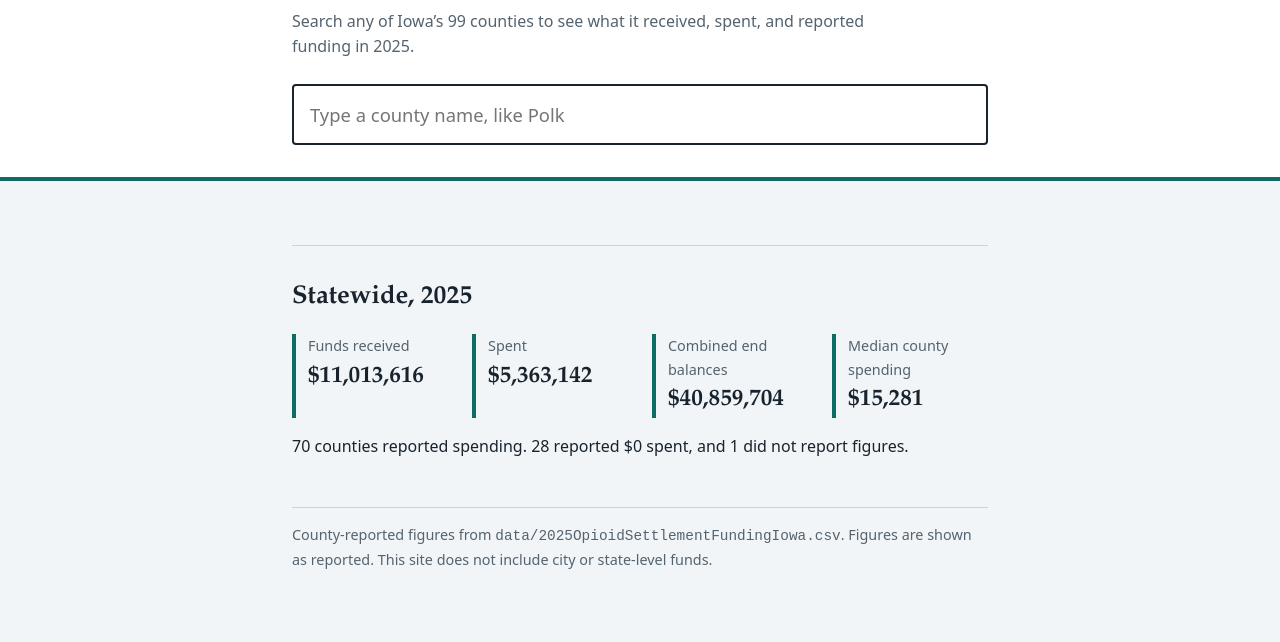
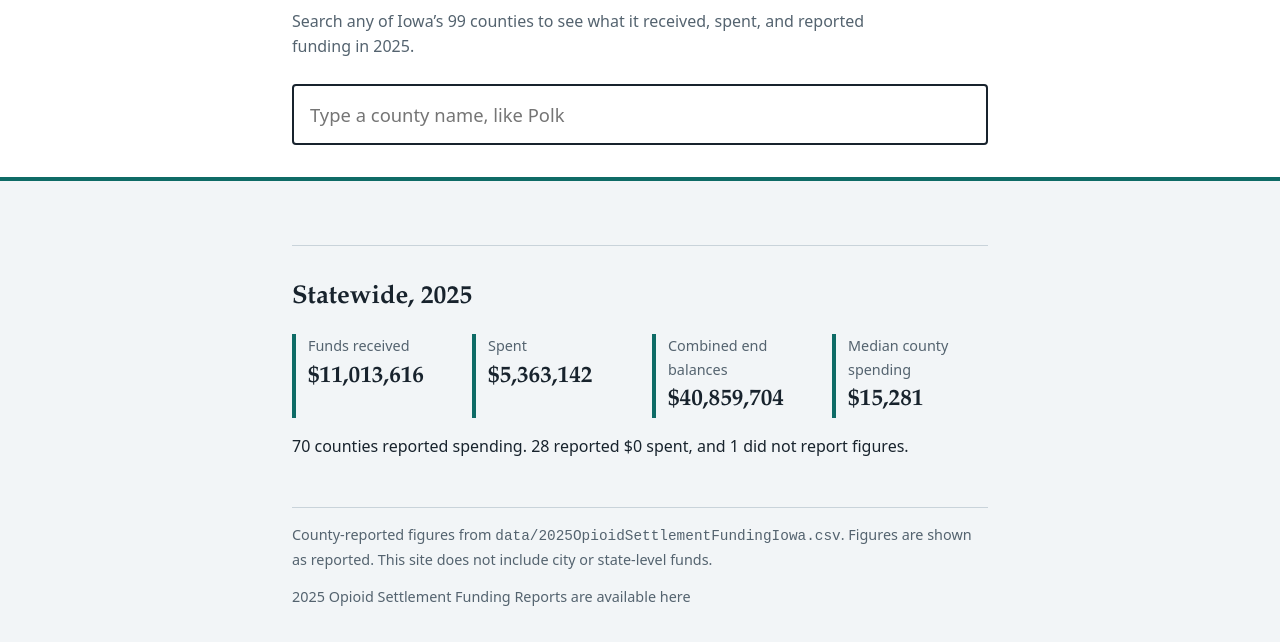
Before and after one commit to cyclonesrecovery/Iowa.Opioid.Funding, a plain HTML site: page index.html in a window 1280 px wide. Shown: the part 158-800 px from the top of the page. Drawn offline with nearby package versions, Linux system fonts and the light colour scheme; files that its build step writes are made by us from their sources; files whose address does not match are found by name.

Commit message:
Update index.html

```diff
--- a/index.html
+++ b/index.html
@@ -30,7 +30,7 @@
   </main>
   <footer class="wrap">
     <p>County-reported figures from <code>data/2025OpioidSettlementFundingIowa.csv</code>. Figures are shown as reported. This site does not include city or state-level funds.</p>
-    <!-- Add the official source name, link and report date here. -->
+    <p>2025 Opioid Settlement Funding Reports are available here <a href="https://www.documentcloud.org/documents/?q=+%2Bdata__tag%3A%22OSF-IA-2025%22"</a></p>
   </footer>
   <script src="https://cdn.jsdelivr.net/npm/papaparse@5.4.1/papaparse.min.js"></script>
   <script src="js/config.js"></script>
```
